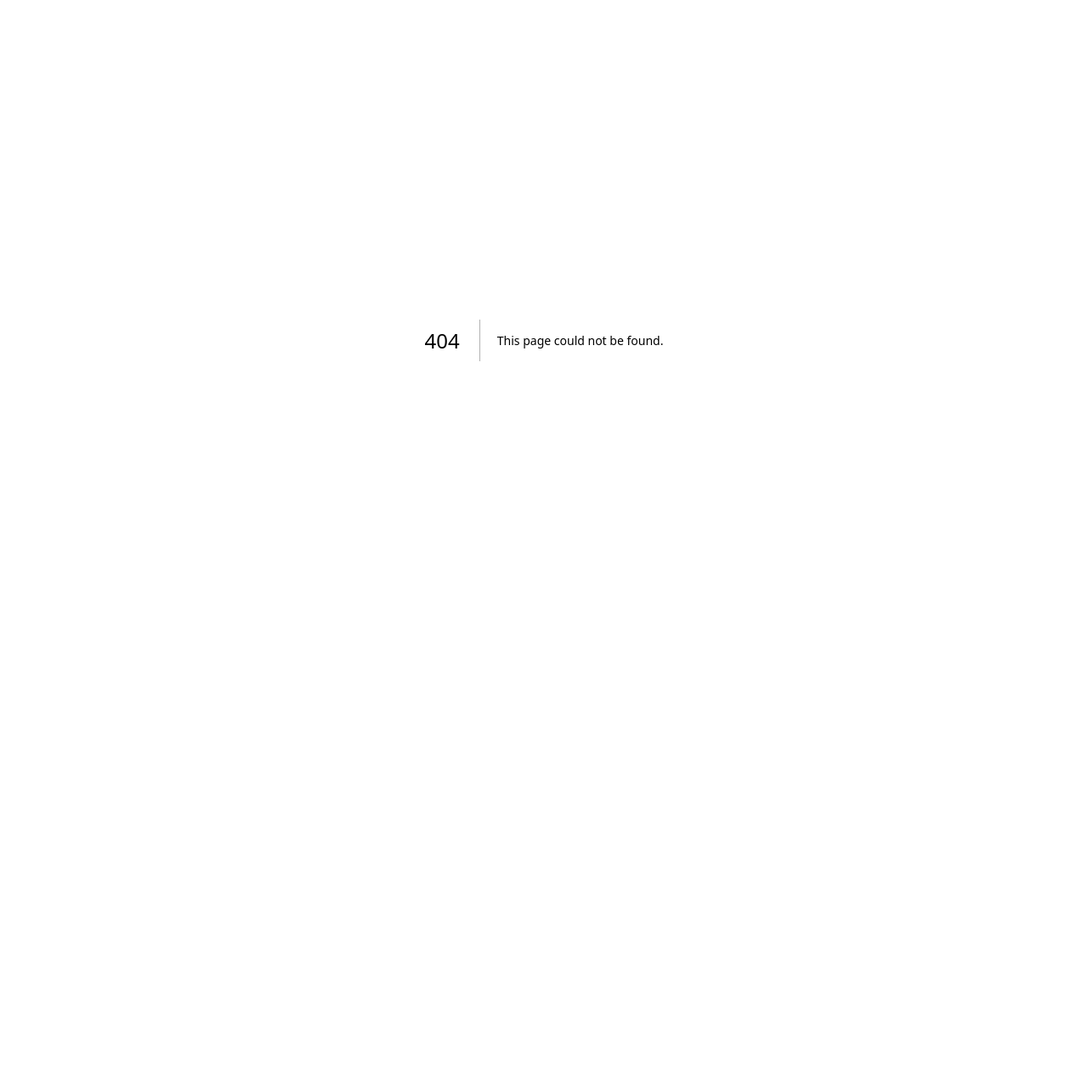
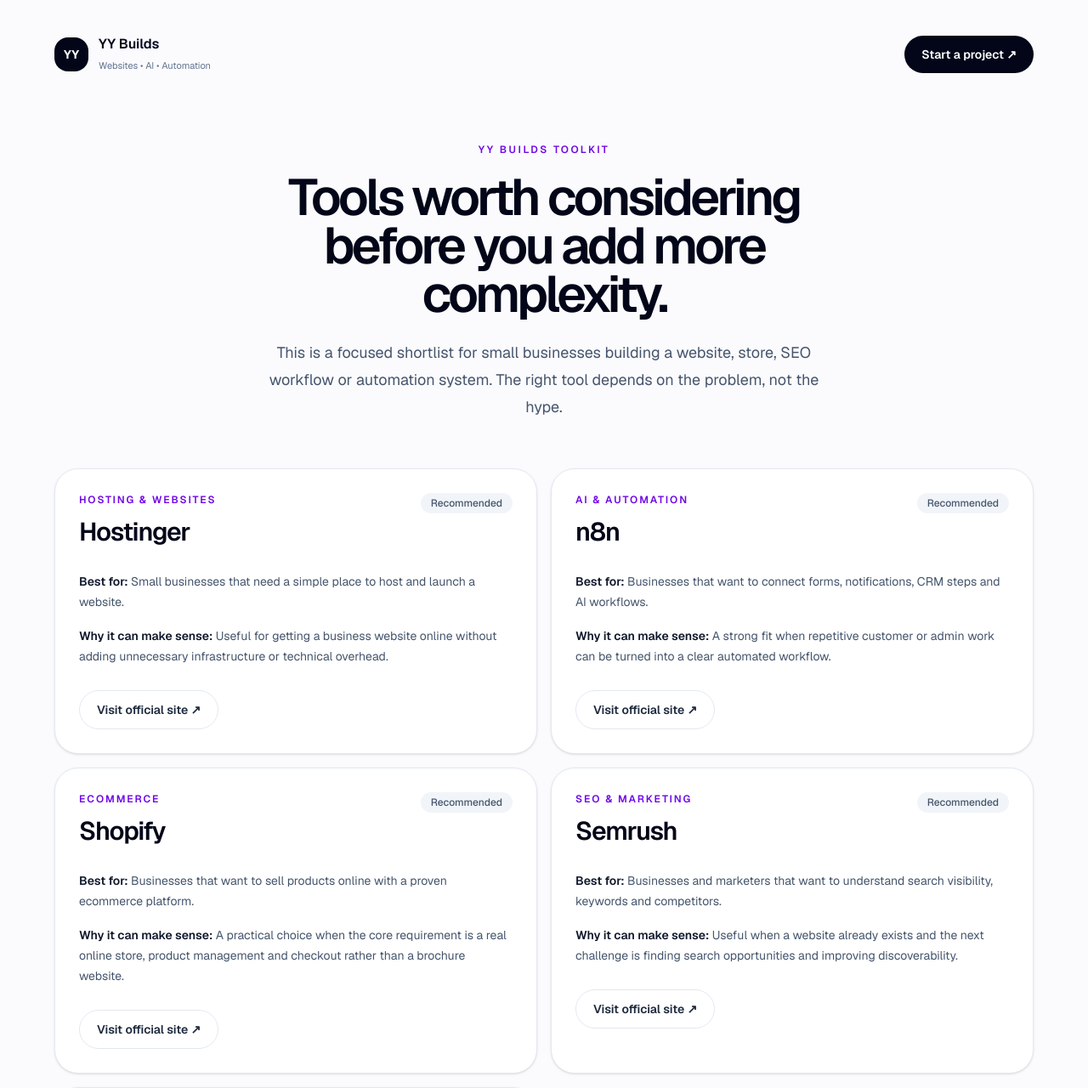
Before and after one commit to hellonexavo/nexavo, a Next.js app: page /tools in a window 1280 px wide. Before the commit this address had no page. Shown: the top 1280 px of the page at 85% size. Before the commit the page ends 800 px from the top, so only its background shows below. Built offline with nearby package versions, Linux system fonts and the light colour scheme.

Commit message:
Add recommended tools page for partner-ready content

```diff
--- /dev/null
+++ b/app/tools/page.tsx
@@ -0,0 +1,106 @@
+import Link from "next/link";
+import { createPageMetadata } from "@/app/lib/seo";
+
+export const metadata = createPageMetadata({
+  title: "Recommended Tools for Small Business | YY Builds",
+  description:
+    "A practical shortlist of website, ecommerce, SEO and automation tools YY Builds recommends for small businesses.",
+  path: "/tools",
+});
+
+const tools = [
+  {
+    name: "Hostinger",
+    category: "Hosting & websites",
+    bestFor: "Small businesses that need a simple place to host and launch a website.",
+    why: "Useful for getting a business website online without adding unnecessary infrastructure or technical overhead.",
+    href: "https://www.hostinger.com/",
+  },
+  {
+    name: "n8n",
+    category: "AI & automation",
+    bestFor: "Businesses that want to connect forms, notifications, CRM steps and AI workflows.",
+    why: "A strong fit when repetitive customer or admin work can be turned into a clear automated workflow.",
+    href: "https://n8n.io/",
+  },
+  {
+    name: "Shopify",
+    category: "Ecommerce",
+    bestFor: "Businesses that want to sell products online with a proven ecommerce platform.",
+    why: "A practical choice when the core requirement is a real online store, product management and checkout rather than a brochure website.",
+    href: "https://www.shopify.com/",
+  },
+  {
+    name: "Semrush",
+    category: "SEO & marketing",
+    bestFor: "Businesses and marketers that want to understand search visibility, keywords and competitors.",
+    why: "Useful when a website already exists and the next challenge is finding search opportunities and improving discoverability.",
+    href: "https://www.semrush.com/",
+  },
+  {
+    name: "Elementor",
+    category: "Website building",
+    bestFor: "WordPress projects that need flexible visual page building and a large ecosystem.",
+    why: "A familiar option for businesses that specifically want WordPress and need editable marketing pages after launch.",
+    href: "https://elementor.com/",
+  },
+] as const;
+
+export default function ToolsPage() {
+  return (
+    <main className="min-h-screen bg-[#fbfbfe] text-slate-950">
+      <section className="px-5 py-10 sm:px-6 lg:px-10">
+        <div className="mx-auto max-w-6xl">
+          <div className="flex items-center justify-between gap-4">
+            <Link href="/" className="flex items-center gap-3" aria-label="YY Builds home">
+              <span className="grid h-10 w-10 place-items-center rounded-2xl bg-slate-950 text-sm font-bold text-white">YY</span>
+              <span>
+                <span className="block font-semibold">YY Builds</span>
+                <span className="text-[11px] text-slate-500">Websites • AI • Automation</span>
+              </span>
+            </Link>
+            <Link href="/checkout" className="rounded-full bg-slate-950 px-5 py-3 text-sm font-semibold text-white">Start a project ↗</Link>
+          </div>
+
+          <div className="mx-auto mt-20 max-w-3xl text-center">
+            <p className="text-xs font-semibold uppercase tracking-[0.2em] text-violet-700">YY Builds toolkit</p>
+            <h1 className="mt-5 text-5xl font-semibold leading-[0.95] tracking-[-0.06em] sm:text-6xl">Tools worth considering before you add more complexity.</h1>
+            <p className="mx-auto mt-6 max-w-2xl text-lg leading-8 text-slate-600">This is a focused shortlist for small businesses building a website, store, SEO workflow or automation system. The right tool depends on the problem, not the hype.</p>
+          </div>
+
+          <div className="mt-14 grid gap-4 md:grid-cols-2">
+            {tools.map((tool) => (
+              <article key={tool.name} className="rounded-[28px] border border-slate-200 bg-white p-7 shadow-sm">
+                <div className="flex items-start justify-between gap-4">
+                  <div>
+                    <p className="text-xs font-semibold uppercase tracking-[0.16em] text-violet-700">{tool.category}</p>
+                    <h2 className="mt-3 text-3xl font-semibold tracking-[-0.04em]">{tool.name}</h2>
+                  </div>
+                  <span className="rounded-full bg-slate-100 px-3 py-1 text-xs font-medium text-slate-600">Recommended</span>
+                </div>
+                <div className="mt-7 space-y-4 text-sm leading-6 text-slate-600">
+                  <p><span className="font-semibold text-slate-900">Best for:</span> {tool.bestFor}</p>
+                  <p><span className="font-semibold text-slate-900">Why it can make sense:</span> {tool.why}</p>
+                </div>
+                <a href={tool.href} target="_blank" rel="noreferrer" className="mt-7 inline-flex items-center rounded-full border border-slate-200 px-5 py-3 text-sm font-semibold text-slate-800">Visit official site ↗</a>
+              </article>
+            ))}
+          </div>
+
+          <div className="mt-10 rounded-[28px] bg-slate-950 p-7 text-white sm:p-9">
+            <p className="text-xs font-semibold uppercase tracking-[0.18em] text-violet-300">Need help choosing?</p>
+            <div className="mt-4 grid gap-6 lg:grid-cols-[1fr_auto] lg:items-end">
+              <div>
+                <h2 className="text-3xl font-semibold tracking-[-0.04em]">Choose the business result first.</h2>
+                <p className="mt-3 max-w-2xl text-sm leading-6 text-white/55">If you tell YY Builds what you want to improve, we can recommend the simplest stack and avoid paying for tools you do not need.</p>
+              </div>
+              <Link href="/checkout?product=custom-project" className="inline-flex rounded-full bg-white px-6 py-3 text-sm font-semibold text-slate-950">Ask for a recommendation →</Link>
+            </div>
+          </div>
+
+          <p className="mx-auto mt-10 max-w-3xl text-center text-xs leading-5 text-slate-500">No tool is paid to appear on this page. If YY Builds later uses an affiliate link, it will be clearly identified. Product features and partner terms can change, so check the provider&apos;s current terms before buying.</p>
+        </div>
+      </section>
+    </main>
+  );
+}
```
